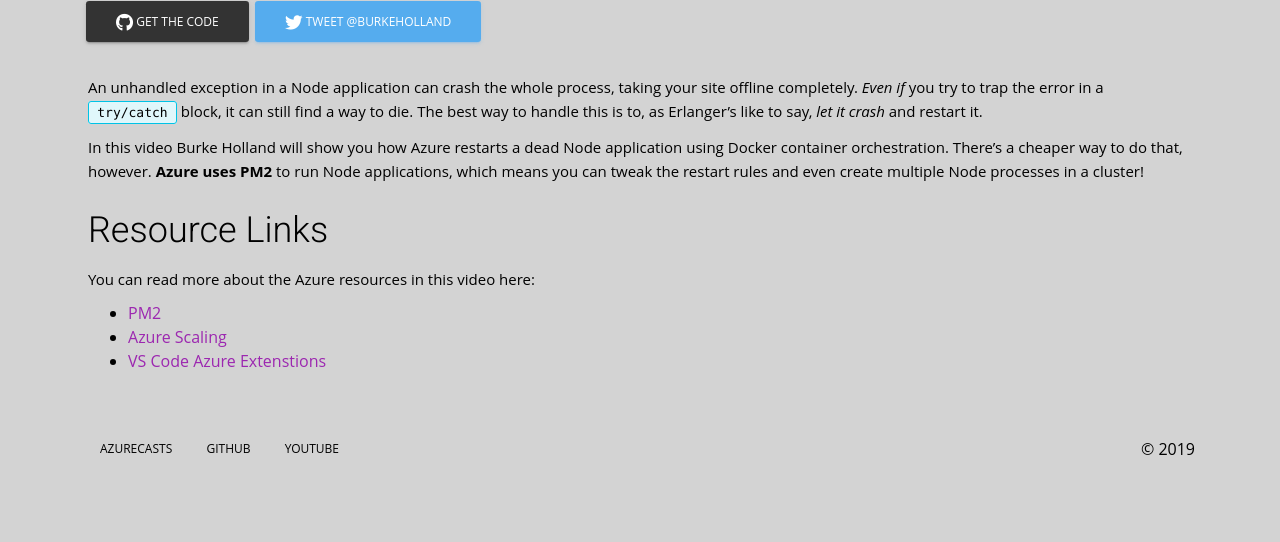
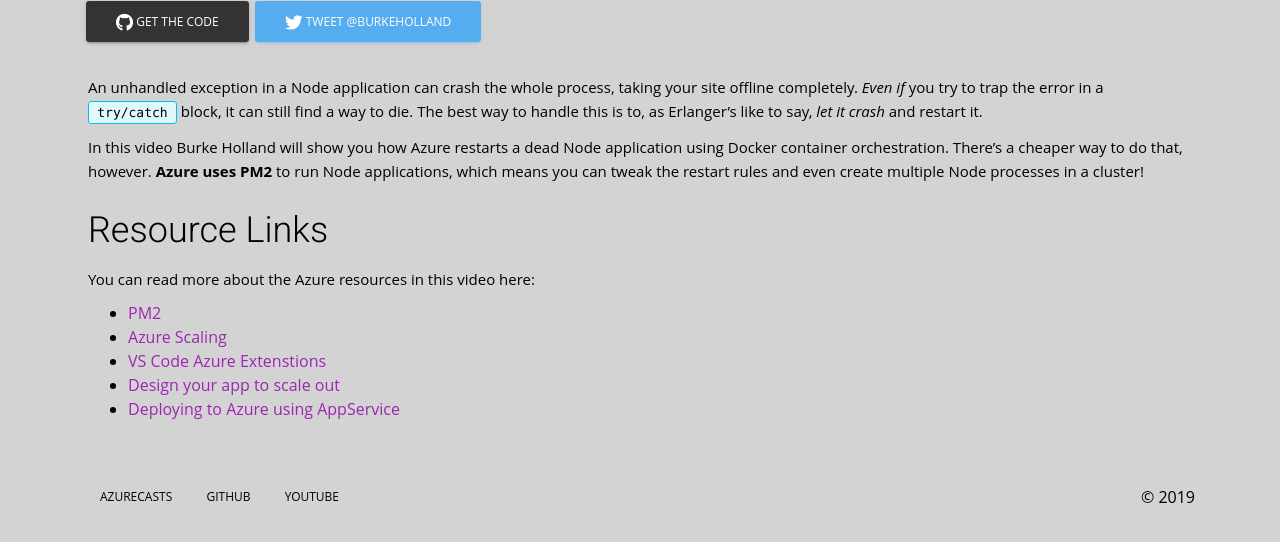
Before and after one commit to azurecasts/azurecasts.com, a Jekyll site: the page built from _posts/2019-05-04-when-node-dies.md, in a window 1280 px wide and 900 px high, scrolled down 568 px, cut to the strip 291-833 px from the top of the window. Built offline with Jekyll 4.4.1, drawn with Linux system fonts in a browser that asks for light colours; nearby versions of some CDN libraries.

Commit message:
Updated links for 007

```diff
--- a/_posts/2019-05-04-when-node-dies.md
+++ b/_posts/2019-05-04-when-node-dies.md
@@ -24,3 +24,5 @@
  - [PM2](http://pm2.keymetrics.io)
  - [Azure Scaling](https://docs.microsoft.com/en-us/azure/app-service/web-sites-scale?WT.mc_id=azurecasts-website-buhollan)
  - [VS Code Azure Extenstions](https://code.visualstudio.com/docs/azure/extensions?WT.mc_id=azurecasts-website-buhollan)
+ - [Design your app to scale out](https://docs.microsoft.com/azure/architecture/guide/design-principles/scale-out?WT.mc_id=azurecasts-website-buhollan)
+ - [Deploying to Azure using AppService](https://code.visualstudio.com/tutorials/app-service-extension/getting-started?WT.mc_id=azurecasts-website-buhollan)
```
